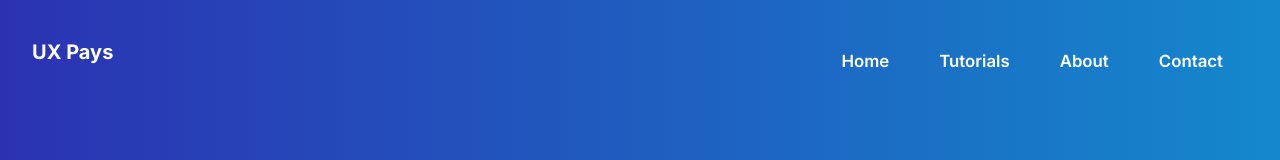
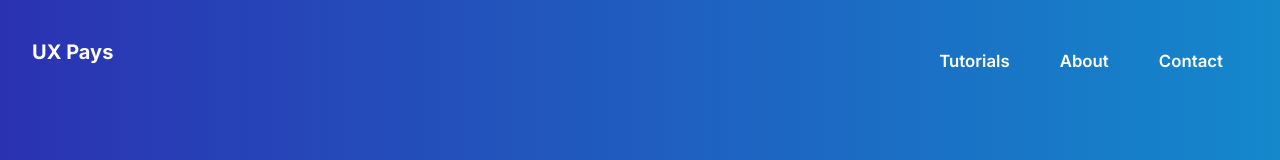
Before and after one commit to jamesdesigns/vue-project, a Vue app: page / in a window 1280 px wide. Shown: the top 160 px of the page. Built offline with nearby package versions, Linux system fonts and the light colour scheme.

Commit message:
Create the logo to be the home page link url

```diff
--- a/src/components/Header.vue
+++ b/src/components/Header.vue
@@ -1,8 +1,7 @@
 <template>
   <header>
-    <div class="logo">UX Pays</div>
+    <router-link to="/" class="logo">UX Pays</router-link>
     <nav class="right-element">
-      <router-link to="/" class="btn nav-link-1">Home</router-link>
       <router-link to="/tutorials" class="btn nav-link-1">Tutorials</router-link>
       <router-link to="/about" class="btn nav-link-2">About</router-link>
       <router-link to="/contact" class="btn nav-link-3">Contact</router-link>
@@ -22,6 +21,7 @@
     .logo {  align-self: flex-start; /* Align the left element to the start (left) */
     font-size: 1.25rem;
     font-weight: bold;
+    color: white;
     }
     .btn {
       display: flex;
```
